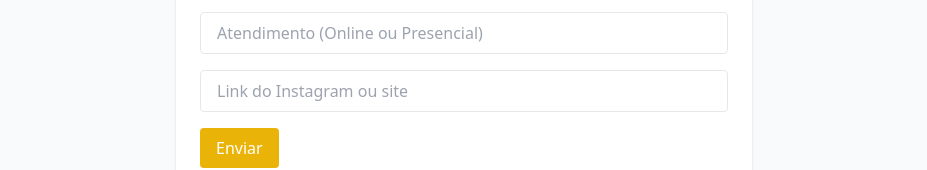
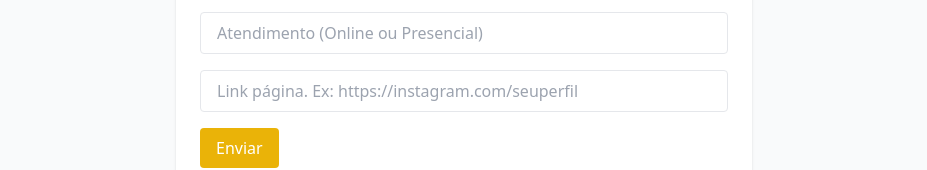
Before and after one commit to kakacordovil/amarela, a plain HTML site: page index.html in a window 1280 px wide. Shown: the part 1444-1614 px from the top of the page, without its empty margins (176-1103 px from the left). Drawn offline with nearby package versions, Linux system fonts and the light colour scheme.

Commit message:
edited form

```diff
--- a/index.html
+++ b/index.html
@@ -76,7 +76,7 @@
         <input type="text" name="category" placeholder="Categoria (ex: Educação, Design)" class="w-full px-4 py-2 border rounded" required>
         <input type="text" name="location" placeholder="Local" class="w-full px-4 py-2 border rounded" required>
         <input type="text" name="atendimento" placeholder="Atendimento (Online ou Presencial)" class="w-full px-4 py-2 border rounded" required>
-        <input type="url" name="link" placeholder="Link do Instagram ou site" class="w-full px-4 py-2 border rounded" required>
+        <input type="text" name="link" placeholder="Link página. Ex: https://instagram.com/seuperfil" class="w-full px-4 py-2 border rounded" required>
         <button type="submit" class="bg-yellow-500 text-white px-4 py-2 rounded hover:bg-yellow-600">Enviar</button>
       </form>
       <p id="successMessage" class="text-green-600 mt-4 hidden">Enviado com sucesso! Obrigada 💛</p>
```
